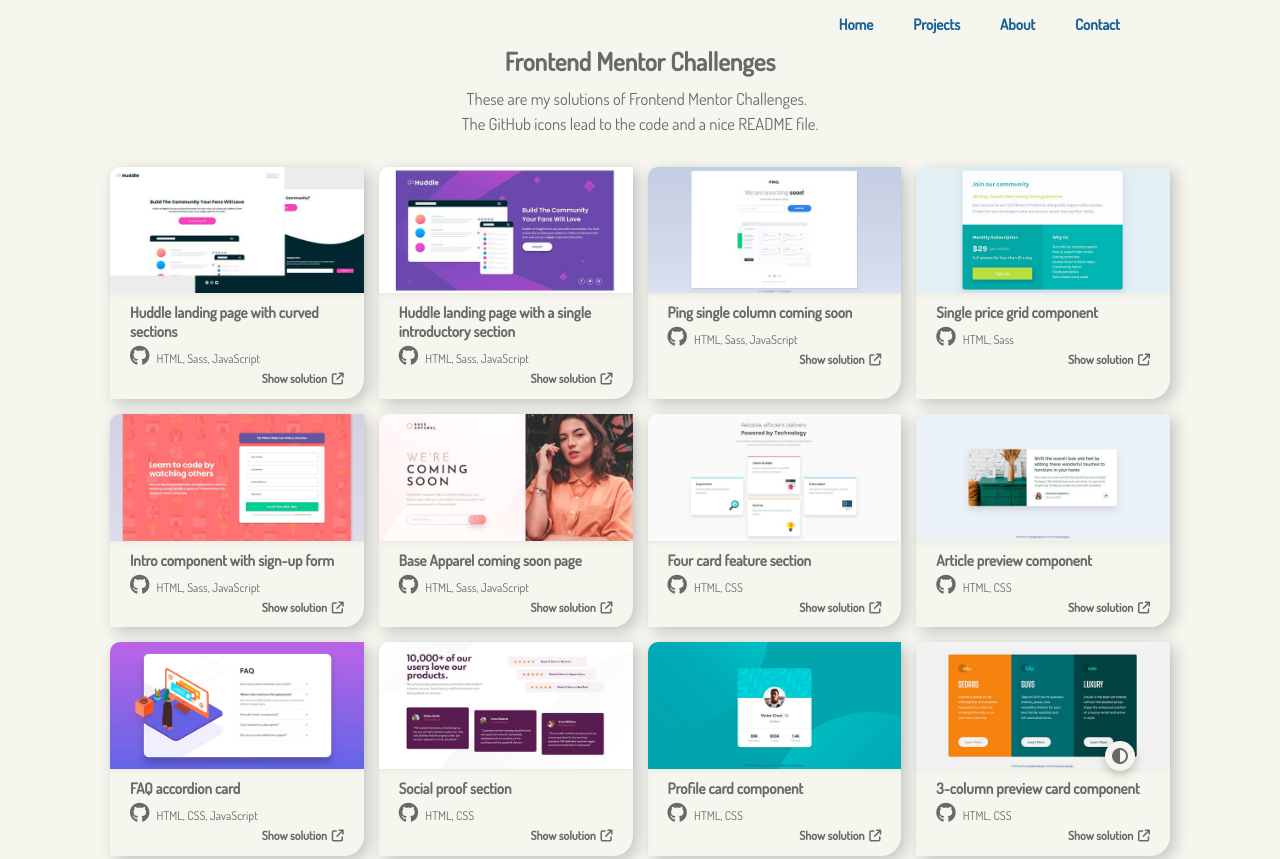
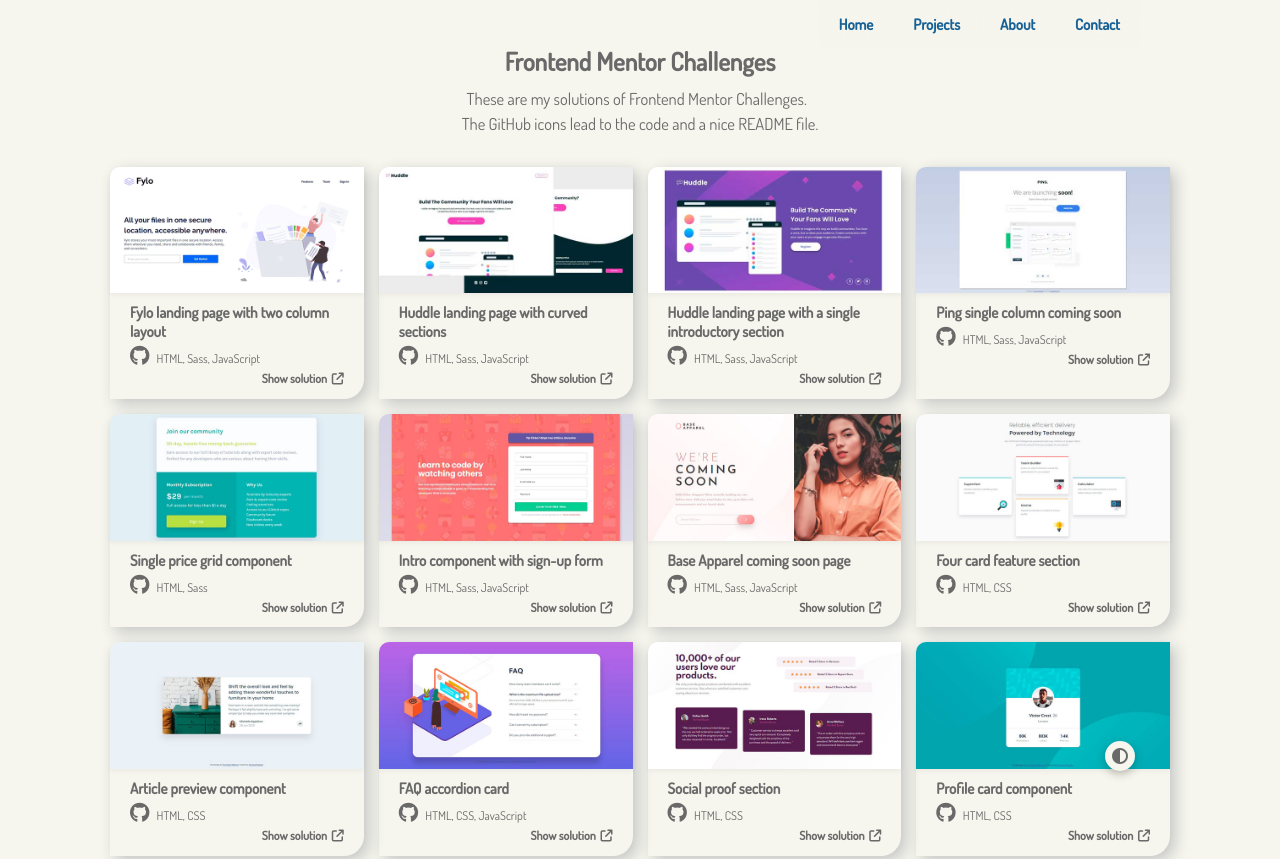
Before and after one commit to PavlinaPs/my-portfolio, a plain HTML site: page fem.html in a window 1280 px wide. Shown: the top 859 px of the page. Drawn offline with Linux system fonts and the light colour scheme.

Commit message:
added Fylo landing page with two column layout

```diff
--- a/fem.html
+++ b/fem.html
@@ -72,6 +72,28 @@
                 </article> -->
 
                 <!-- end of template article -->
+
+                <!-- Fylo landing page with two column layout -->
+                <article class="fem__item">
+                    <div class="fem__item--img-holder">
+                        <a href="https://pavlinaps.github.io/fylo-landing-page-with-two-column-layout/" target="_blank">
+                            <img class="fem__img" src="./images/fem/ss_fylo-landing-page-with-two-column-layout600x300.png" alt="Fylo landing page with two column layout">
+                        </a>
+                    </div>
+                    <div class="fem__item--text-holder">
+                        <p class="fem__item--title">Fylo landing page with two column layout</p>
+                        <p class="fem__languages">
+                            <a class="fem__link--github" href="https://github.com/PavlinaPs/fylo-landing-page-with-two-column-layout" target="_blank">
+                                <i class="fa-brands fa-github"></i>
+                            </a>
+                            &nbsp;&nbsp;HTML, Sass, JavaScript
+                        </p>
+                        <a class="fem__link--live" href="https://pavlinaps.github.io/fylo-landing-page-with-two-column-layout/" target="_blank">
+                            Show solution&nbsp;&nbsp;<i class="fa-solid fa-arrow-up-right-from-square"></i>
+                        </a>
+                    </div>
+                </article>
+                <!-- end of Fylo landing page with two column layout -->
 
                 <!-- Huddle landing page with curved sections -->
                 <article class="fem__item">
```
Also changed, not shown: images/fem/ss_fylo-landing-page-with-two-column-layout600x300.png (added).
